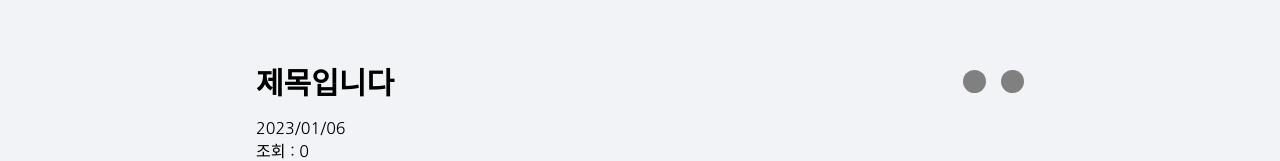
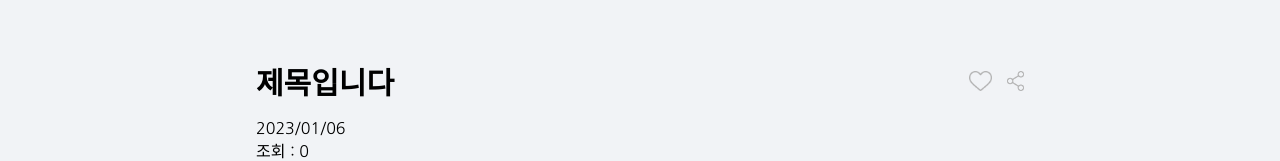
Before and after one commit to GyuHyunA/Devsign, a React (Create React App) app: page /content in a window 1280 px wide. Shown: the part 121-282 px from the top of the page. Built offline with nearby package versions, Linux system fonts and the light colour scheme.

Commit message:
contents icon add

```diff
--- a/src/components/content/incontents.jsx
+++ b/src/components/content/incontents.jsx
@@ -21,7 +21,10 @@ const ContentsStyle = styled.section`
       }
       .share-wrap {
         display: flex;
-        .wire-icon-a:nth-child(2) {
+        img {
+          height: 20px;
+        }
+        img:nth-child(2) {
           margin-left: 15px;
         }
       }
@@ -60,10 +63,10 @@ const Incontents = () => {
         <div className="title-wrap">
           <h2 className="title">제목입니다</h2>
           <div className="share-wrap">
-            {/* <img src="" alt="" className="logo_heart" />
-          <img src="" alt="" className="logo2_share" /> */}
-            <div className="wire-icon-a"></div>
-            <div className="wire-icon-a"></div>
+            <img src="/assets/icons/heart.png" alt="" className="logo_heart" />
+            <img src="/assets/icons/share.png" alt="" className="logo2_share" />
+            {/* <div className="wire-icon-a cursor"></div>
+            <div className="wire-icon-a cursor"></div> */}
           </div>
         </div>
         <div className="date-visit-wrap">
--- a/src/css/index.scss
+++ b/src/css/index.scss
@@ -66,3 +66,7 @@ li {
 .hr {
   border: 1px solid #eaeaea;
 }
+
+.cursor{
+  cursor: pointer;
+}
```
Also changed, not shown: public/assets/icons/heart.png (added), public/assets/icons/share.png (added).
